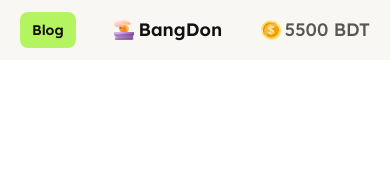
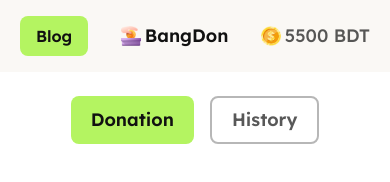
Before and after one commit to Durjoy96/Bangdon, a plain HTML site: page index.html in a window 390 px wide. Drawn offline with nearby package versions, Linux system fonts and the light colour scheme.

Commit message:
header styles complete

```diff
--- a/index.html
+++ b/index.html
@@ -34,9 +34,10 @@
       </script>
 </head>
 <body class="font-lexend">
-  <header class="bg-base_200 pt-3 pb-3 md:pt-4 md:pb-12">
+  <header class="sticky top-0 backdrop-blur-md">
+    <div class="bg-base_200/80 pt-4 pb-4 backdrop-blur-3xl md:pt-6 md:pb-6">
       <nav class="max-w-screen-lg mx-auto px-5 flex justify-between items-center flex-wrap gap-y-2">
-      <a href=""><button class="bg-primary text-primary_content px-3 py-2 font-semibold text-sm rounded-lg md:px-6 md:py-3 md:text-xl">Blog</button></a>
+        <a href=""><button class="bg-primary text-primary_content px-4 py-2 font-semibold text-base rounded-lg md:px-6 md:py-3 md:text-xl">Blog</button></a>
         <div class="flex gap-1 items-center md:gap-2">
           <img class="max-w-5 md:inline-block md:max-w-8" src="assets/images/logo.png" alt="logo">
           <span class="text-lg font-semibold text-base_content md:text-xl">BangDon</span>
@@ -46,7 +47,15 @@
           <p class="text-base_content_secondary text-lg font-medium md:text-xl"><span>5500</span> BDT</p>
         </div>
       </nav>
+    </div>
+    <div class="flex justify-center gap-4 py-6 md:py-8">
+      <button class="bg-primary text-lg font-semibold text-primary_content px-5 py-2 rounded-lg md:text-xl md:px-8 md:py-4">Donation</button>
+      <button class="bg-transparent text-lg font-semibold text-base_content_secondary px-5 py-2 rounded-lg border-2 border-base_content/30 md:text-xl md:px-8 md:py-4">History</button>
+    </div>
   </header>
+  <main>
+
+  </main>
 </body>
 
 </html>
```
Lines whose indentation alone changed are shown as unchanged.
